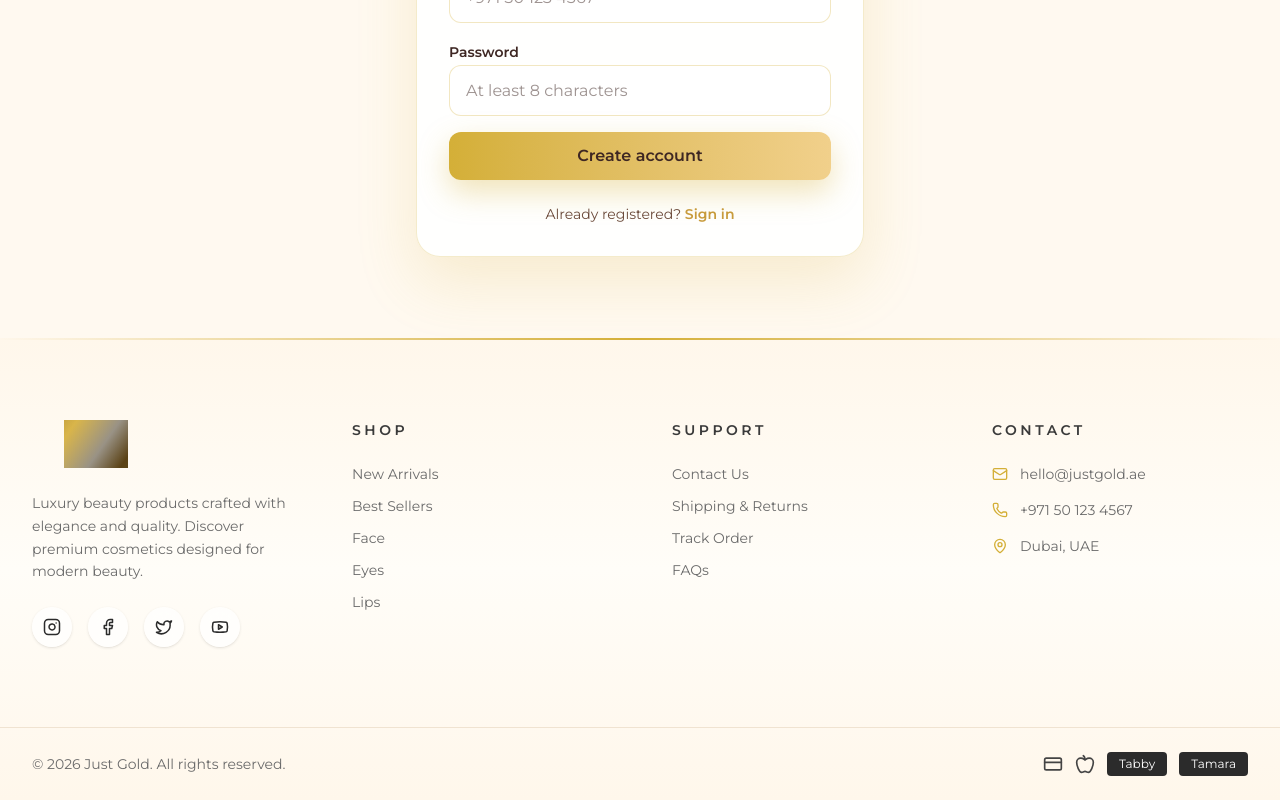
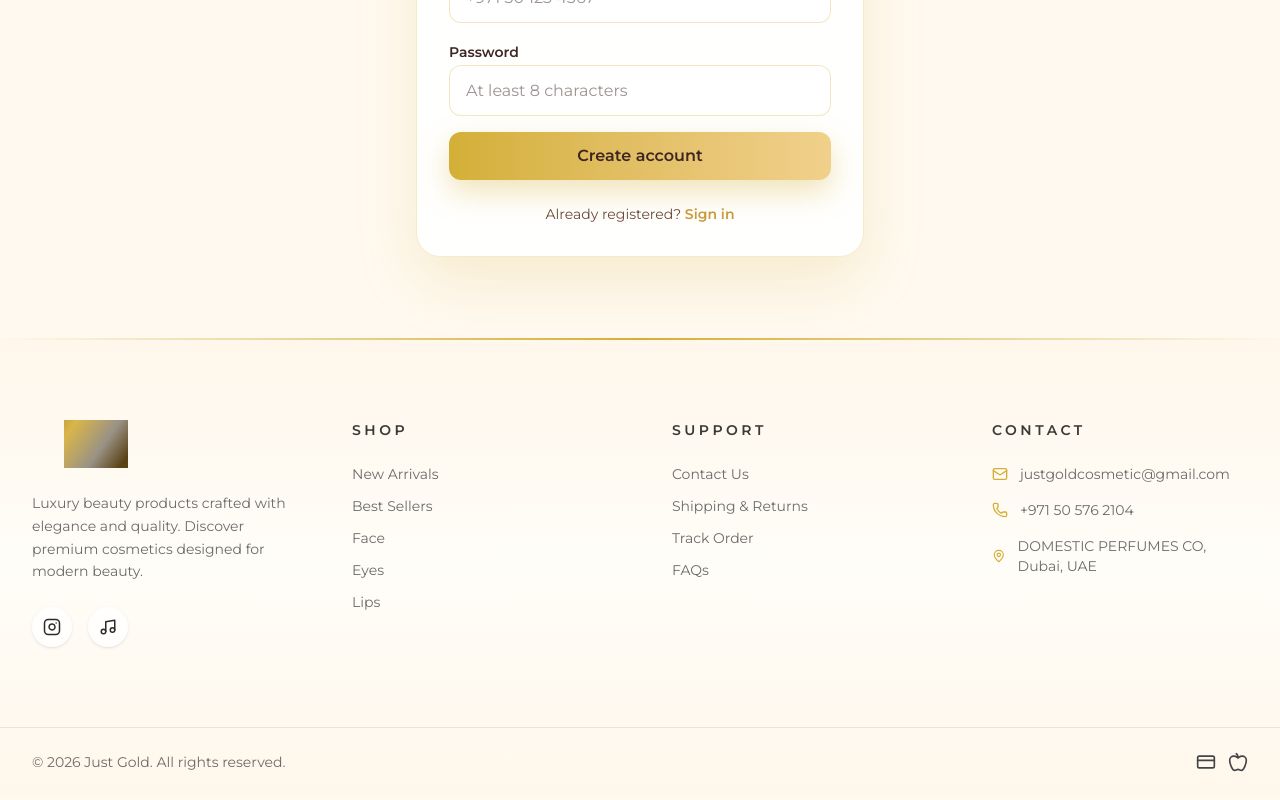
Before and after one commit to Alifb3101/Just_gold_website, a React (Vite) app: page /register in a window 1280 px wide. Shown: the part 653-1453 px from the top of the page. Built offline with nearby package versions, Linux system fonts and the light colour scheme; no server answers; grey boxes are pictures that could not be loaded.

Commit message:
clodinary heroslider and footer changes

```diff
--- a/src/app/components/Footer.tsx
+++ b/src/app/components/Footer.tsx
@@ -4,6 +4,7 @@ import {
   Facebook,
   Twitter,
   Youtube,
+  Music,
   Mail,
   Phone,
   MapPin,
@@ -30,9 +31,9 @@ export function Footer() {
 
   const socialLinks = [
     { Icon: Instagram, href: "https://www.instagram.com/justgoldcosmetics/", label: "Instagram" },
-    { Icon: Facebook, href: "https://www.facebook.com", label: "Facebook" },
-    { Icon: Twitter, href: "https://www.twitter.com", label: "Twitter" },
-    { Icon: Youtube, href: "https://www.youtube.com", label: "YouTube" },
+    { Icon: Music, href: "https://www.tiktok.com/@justgoldcosmetics", label: "TikTok" },
+    // { Icon: Twitter, href: "https://www.twitter.com", label: "Twitter" },
+    // { Icon: Youtube, href: "https://www.youtube.com", label: "YouTube" },
   ];
 
   return (
@@ -151,29 +152,29 @@ export function Footer() {
             <div className="space-y-4 text-sm text-[#6B6B6B]">
 
               <a
-                href="mailto:hello@justgold.ae"
+                href="mailto:justgoldcosmetic@gmail.com"
                 className="flex gap-3 items-center hover:text-[#D4AF37] transition"
               >
                 <Mail size={16} className="text-[#D4AF37]" />
-                hello@justgold.ae
+                justgoldcosmetic@gmail.com
               </a>
 
               <a
-                href="tel:+971501234567"
+                href="tel:+971505762104"
                 className="flex gap-3 items-center hover:text-[#D4AF37] transition"
               >
                 <Phone size={16} className="text-[#D4AF37]" />
-                +971 50 123 4567
+                +971 50 576 2104
               </a>
 
               <a
-                href="https://maps.google.com/?q=Dubai%20UAE"
+                href="https://maps.app.goo.gl/nHodevUT1nwYzCPB7"
                 target="_blank"
                 rel="noreferrer"
                 className="flex gap-3 items-center hover:text-[#D4AF37] transition"
               >
                 <MapPin size={16} className="text-[#D4AF37]" />
-                Dubai, UAE
+                DOMESTIC PERFUMES CO, Dubai, UAE
               </a>
 
             </div>
@@ -198,13 +199,13 @@ export function Footer() {
             <CreditCard size={20} className="text-[#444]" />
             <Apple size={20} className="text-[#444]" />
 
-            <span className="px-3 py-1 bg-[#2B2B2B] text-white text-xs rounded">
+            {/* <span className="px-3 py-1 bg-[#2B2B2B] text-white text-xs rounded">
               Tabby
             </span>
 
             <span className="px-3 py-1 bg-[#2B2B2B] text-white text-xs rounded">
               Tamara
-            </span>
+            </span> */}
 
           </div>
 
--- a/src/app/components/home/HeroSlider.tsx
+++ b/src/app/components/home/HeroSlider.tsx
@@ -10,10 +10,10 @@ interface Slide {
 }
 
 const slides: Slide[] = [
-    { id: 1, image: "https://i.postimg.cc/RCb9mmNc/JG-Mascara-Web-Banner-jpg.jpg" },
-  { id: 2, image: "https://i.postimg.cc/sf0yzzvY/JG_Unique_Single_Blush_Web_Poster_jpg.jpg" },
-  { id: 3, image: "https://i.postimg.cc/66VBWBDJ/JH-ll-jpg.jpg" },
-  { id: 4, image: "https://i.postimg.cc/13TJ6KWH/JG-Skin-Fit-Web-banner-jpg.jpg" },
+    { id: 1, image: "https://res.cloudinary.com/dvagrhc2w/image/upload/w_auto,dpr_auto,f_auto,q_auto/v1774890031/JG-Mascara_WebBanner.jpg_as4e2u.jpg" },
+  { id: 2, image: "https://res.cloudinary.com/dvagrhc2w/image/upload/w_auto,dpr_auto,f_auto,q_auto/v1774890032/JG-UniqueSingleBlushWebPoster.jpg_d52vur.jpg" },
+  // { id: 3, image: "https://i.postimg.cc/66VBWBDJ/JH-ll-jpg.jpg" },
+  { id: 3, image: "https://res.cloudinary.com/dvagrhc2w/image/upload/w_auto,dpr_auto,f_auto,q_auto/v1774890030/JG-SkinFit-Web-banner.jpg_z2tdrr.jpg" },
 ];
 
 export function HeroSlider() {
```
